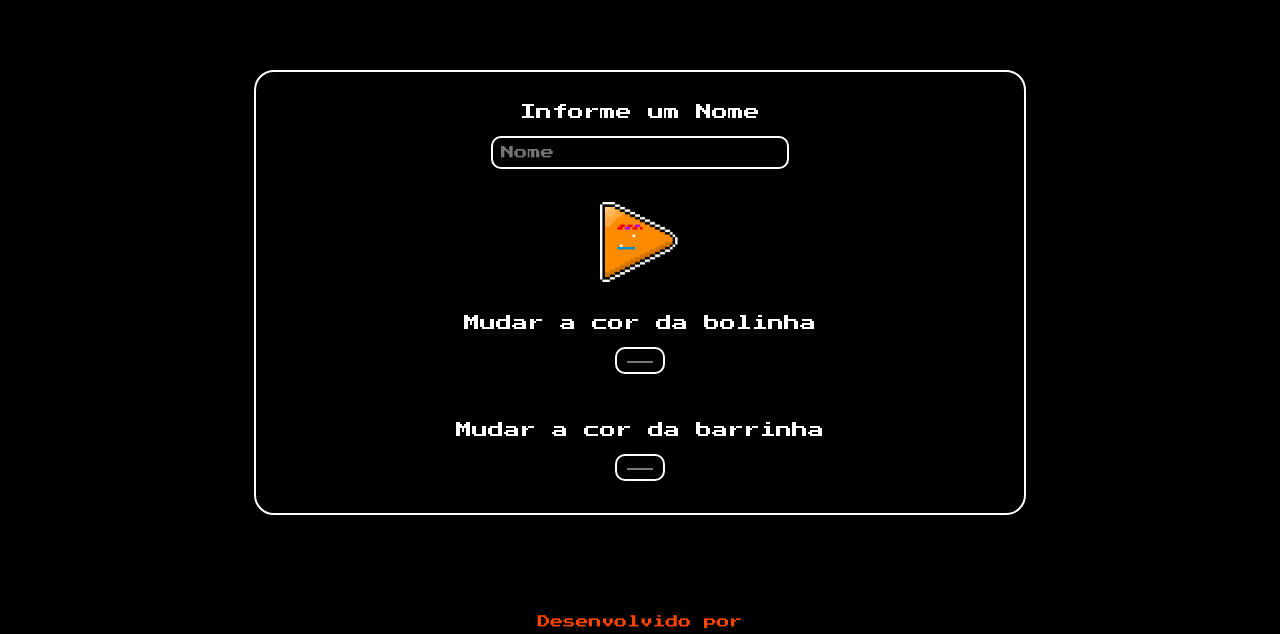
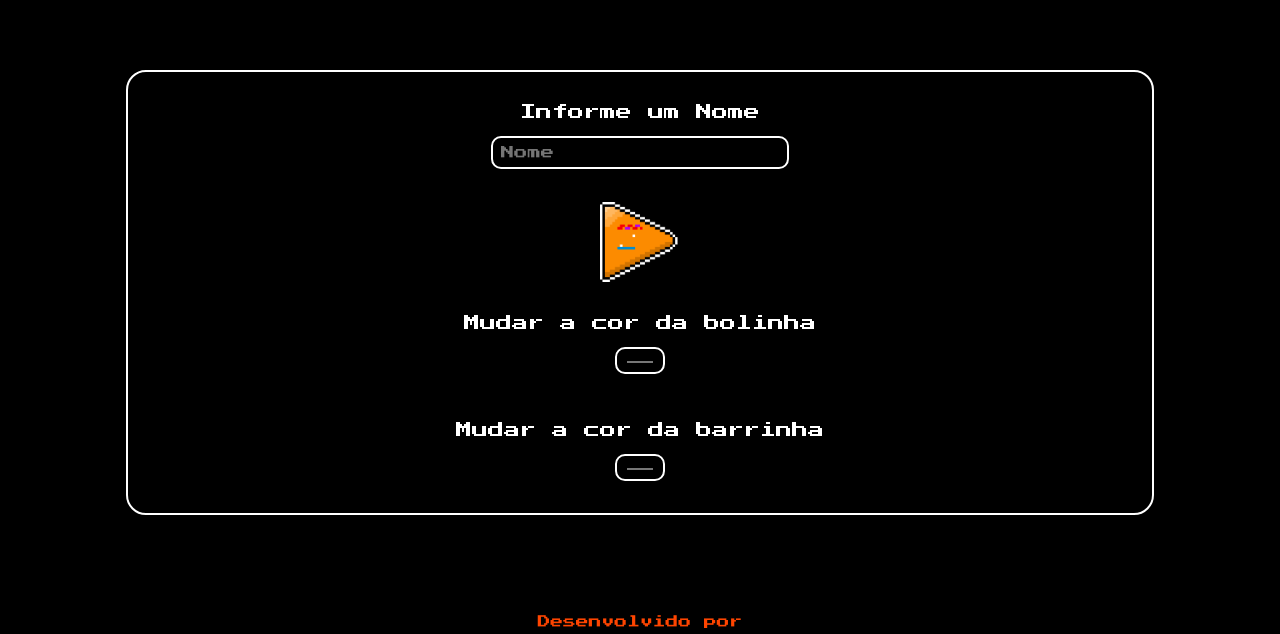
Before and after one commit to fabsoftwareitp/bb.fabsoftware.itp.ifsp.edu.br, a plain HTML site: page index.html in a window 1280 px wide. Shown: the part 128-762 px from the top of the page. Drawn offline with nearby package versions, Linux system fonts and the light colour scheme; no server answers.

Commit message:
arrumado erro do container

```diff
--- a/style.css
+++ b/style.css
@@ -73,7 +73,7 @@ h1 {
   position: center;
   margin-top: auto;
   margin: auto;
-  width: 60vh;
+  width: 80vw;
   min-width: 60vw;
   display: flex;
   border-radius: 20px;
```
